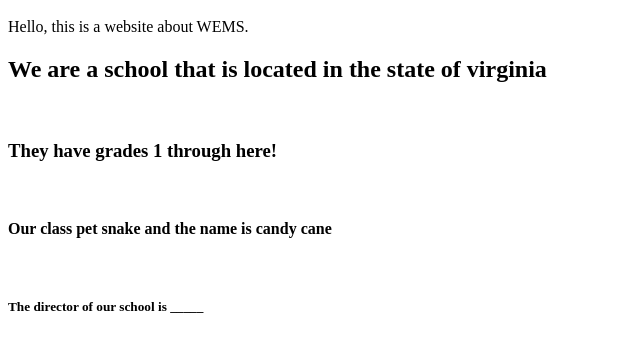
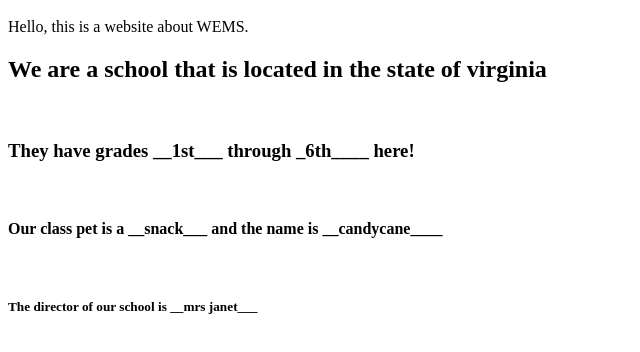
Before and after one commit to techemstudios/MyFirstWebsite, a plain HTML site: page docs/index.html in a window 1280 px wide. Shown: the part 48-400 px from the top of the page, without its empty margins (0-640 px from the left). Drawn offline with Linux system fonts and the light colour scheme.

Commit message:
james add mrs janet

```diff
--- a/docs/index.html
+++ b/docs/index.html
@@ -12,10 +12,10 @@ Hello, this is a website about WEMS.
 </br>
   <h2>We are a school that is located in the state of virginia</h2>
   </br>
-  <h3>They have grades 1 through here!</h3>
+  <h3>They have grades __1st___ through _6th____ here!</h3>
 </br>
-  <h4>Our class pet snake and the name is candy cane</h4>
+  <h4>Our class pet is a __snack___ and the name is __candycane____</h4>
 </br>
-  <h5>The director of our school is _____ </h5>
+  <h5>The director of our school is __mrs janet___ </h5>
 </br>
 </body>
```
